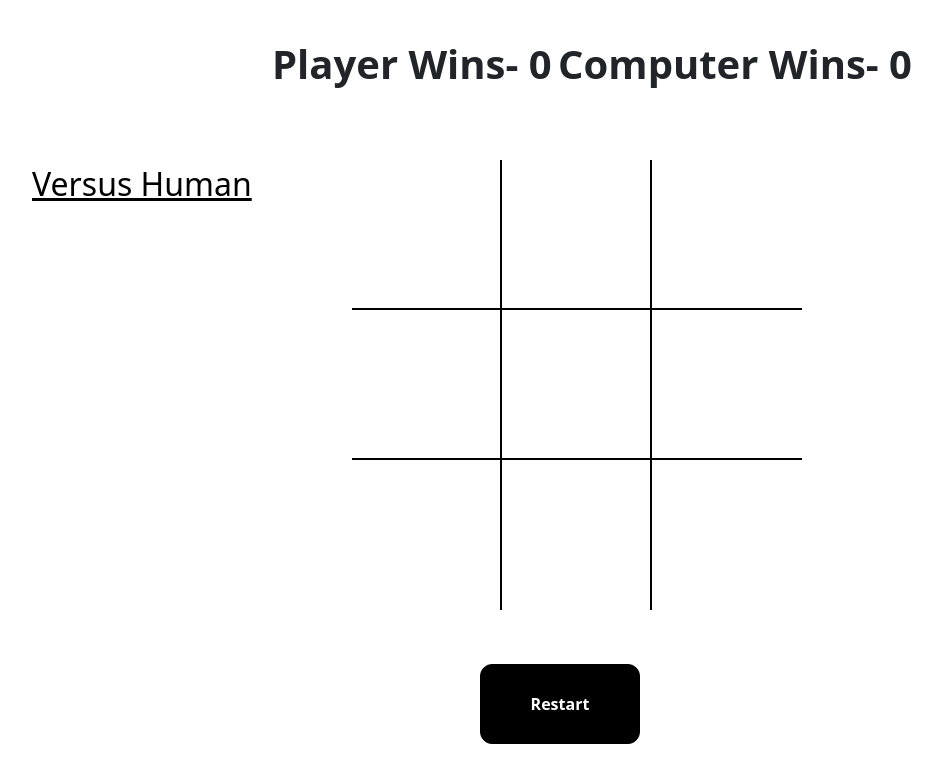
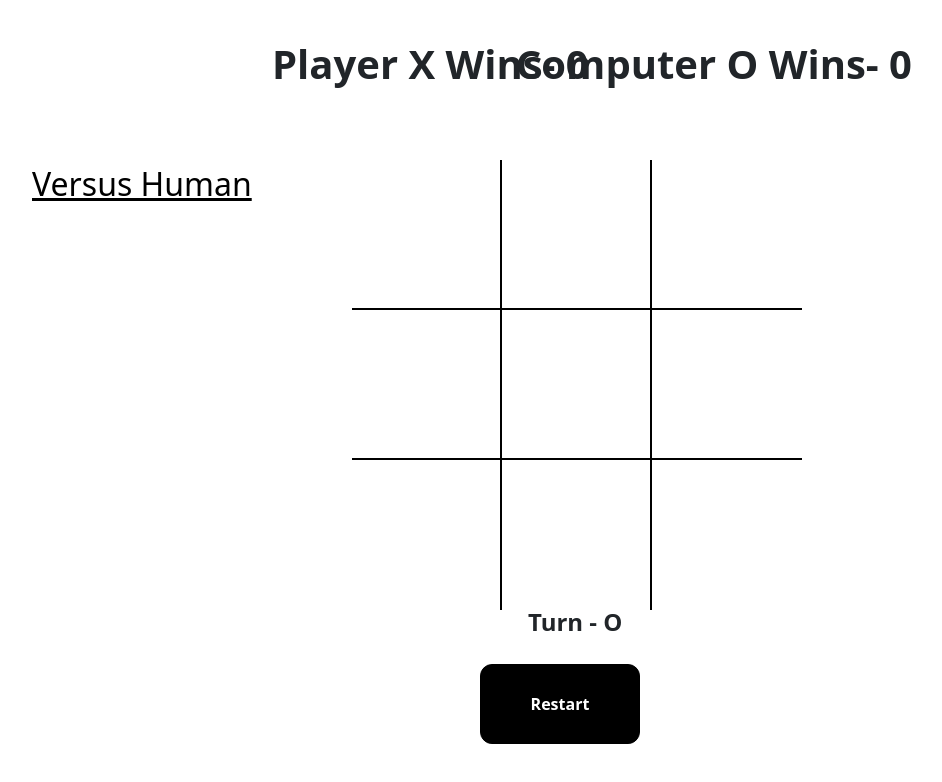
Before and after one commit to Bebo561/Tic-Tac-Toe, a React (Create React App) app: page /compGame in a window 1280 px wide. Shown: the top 782 px of the page, without its empty margins (48-990 px from the left). Built offline with nearby package versions, Linux system fonts and the light colour scheme.

Commit message:
Can now input into tic tac toe, change turn function works aswell as status bar

```diff
--- a/src/Components/compGame.tsx
+++ b/src/Components/compGame.tsx
@@ -4,13 +4,22 @@ import {Link} from 'react-router-dom';
 import {useState} from 'react';
 
 function CompGame(){
+
     var p1Ctr = 0;
     var compScore = 0;
+
+    var playerOne = 'X';
+    var comp = 'O';
+
+    let rand = Math.random();
+    var currTurn;
+    rand >= 0.5 ? currTurn = playerOne : currTurn = comp;
+
     return (
         <React.Fragment>
             <Link to="/humanGame" id = "Redirect">Versus Human</Link>
-            <h1 id ="p1">Player Wins- {p1Ctr}</h1>
-            <h1 id = "p2">Computer Wins- {compScore}</h1>
+            <h1 id ="p1">Player X Wins- {p1Ctr}</h1>
+            <h1 id = "p2">Computer O Wins- {compScore}</h1>
                 <div id = "game">
                     <div className="tile right-border bottom-border" id = "1"></div>
                     <div className="tile right-border bottom-border" id = "2"></div>
@@ -23,6 +32,7 @@ function CompGame(){
                     <div className="tile" id = "9"></div>
                     <div id="winningLine" className = "winningLine"></div>
                 </div>
+            <p id = "turn">Turn - {currTurn}</p>
             <button id="restart">Restart</button>
         </React.Fragment>
     )
--- a/src/Components/game.css
+++ b/src/Components/game.css
@@ -55,7 +55,7 @@ body{
     justify-content: center;
     align-items: center;
     text-align: center;
-    font-size: 2vh;
+    font-size: 10vh;
 }
 .right-border{
     border-right: 2px solid black;
@@ -123,3 +123,12 @@ body{
 #Redirect:hover{
     color: blue;
 }
+#turn{
+    position: absolute;
+    bottom: 0;
+    margin-bottom: 20vh;
+    font-size: 3vh;
+    font-weight: bold;
+    margin-left: 22vh;
+    justify-content: center;
+}
--- a/src/Components/humanGame.tsx
+++ b/src/Components/humanGame.tsx
@@ -2,27 +2,64 @@ import React from 'react';
 import './game.css';
 import {Link} from 'react-router-dom';
 import {useState} from 'react';
+import { getElementError } from '@testing-library/react';
 
 function HumanGame(){
     var p1Score = 0;
     var p2Score = 0;
+    var playerOne = 'X';
+    var playerTwo = 'O';
+    let rand = Math.random();
+    var currTurn = '';
+    rand >= 0.5 ? currTurn = playerOne : currTurn = playerTwo;
+    //Called everytime a player turn ends
+    function ChangeTurn(){
+        if(currTurn === playerOne){
+            currTurn = playerTwo;
+            var p = document.getElementById('turn')
+            if(p != null){
+                p.innerHTML = currTurn;
+            }
+            return currTurn
+        }
+        else{
+            currTurn = playerOne;
+            var p = document.getElementById('turn')
+            if(p != null){
+                p.innerHTML = currTurn;
+            }
+            return currTurn
+        }
+    }
+
+    const handleClick: React.MouseEventHandler<HTMLDivElement> = (e) => {
+        e.preventDefault();
+        console.log(e.currentTarget.id);
+        var cell = e.currentTarget
+        if(cell.innerHTML === ""){
+            cell = e.currentTarget
+            cell.innerHTML = currTurn;
+            ChangeTurn();
+        }
+    };
     return (
         <React.Fragment>
             <Link to="/compGame" id = "Redirect">Versus Computer</Link>
             <h1 id ="p1">Player 1 Wins- {p1Score}</h1>
             <h1 id = "p2">Player 2 Wins- {p2Score}</h1>
                 <div id = "game">
-                    <div className="tile right-border bottom-border" id = "1"></div>
-                    <div className="tile right-border bottom-border" id = "2"></div>
-                    <div className="tile bottom-border" id = "3"></div>
-                    <div className="tile right-border bottom-border" id = "4"></div>
-                    <div className="tile right-border bottom-border" id = "5"></div>
-                    <div className="tile bottom-border" id = "6"></div>
-                    <div className="tile right-border" id = "7"></div>
-                    <div className="tile right-border" id = "8"></div>
-                    <div className="tile" id = "9"></div>
+                    <div className="tile right-border bottom-border" id = "1" onClick={handleClick}></div>
+                    <div className="tile right-border bottom-border" id = "2" onClick={handleClick}></div>
+                    <div className="tile bottom-border" id = "3" onClick={handleClick}></div>
+                    <div className="tile right-border bottom-border" id = "4" onClick={handleClick}></div>
+                    <div className="tile right-border bottom-border" id = "5" onClick={handleClick}></div>
+                    <div className="tile bottom-border" id = "6" onClick={handleClick}></div>
+                    <div className="tile right-border" id = "7" onClick={handleClick}></div>
+                    <div className="tile right-border" id = "8" onClick={handleClick}></div>
+                    <div className="tile" id = "9" onClick={handleClick}></div>
                     <div id="winningLine" className = "winningLine"></div>
                 </div>
+                <p id = "turn">Turn - {currTurn}</p>
             <button id="restart">Restart</button>
         </React.Fragment>
     )
```
